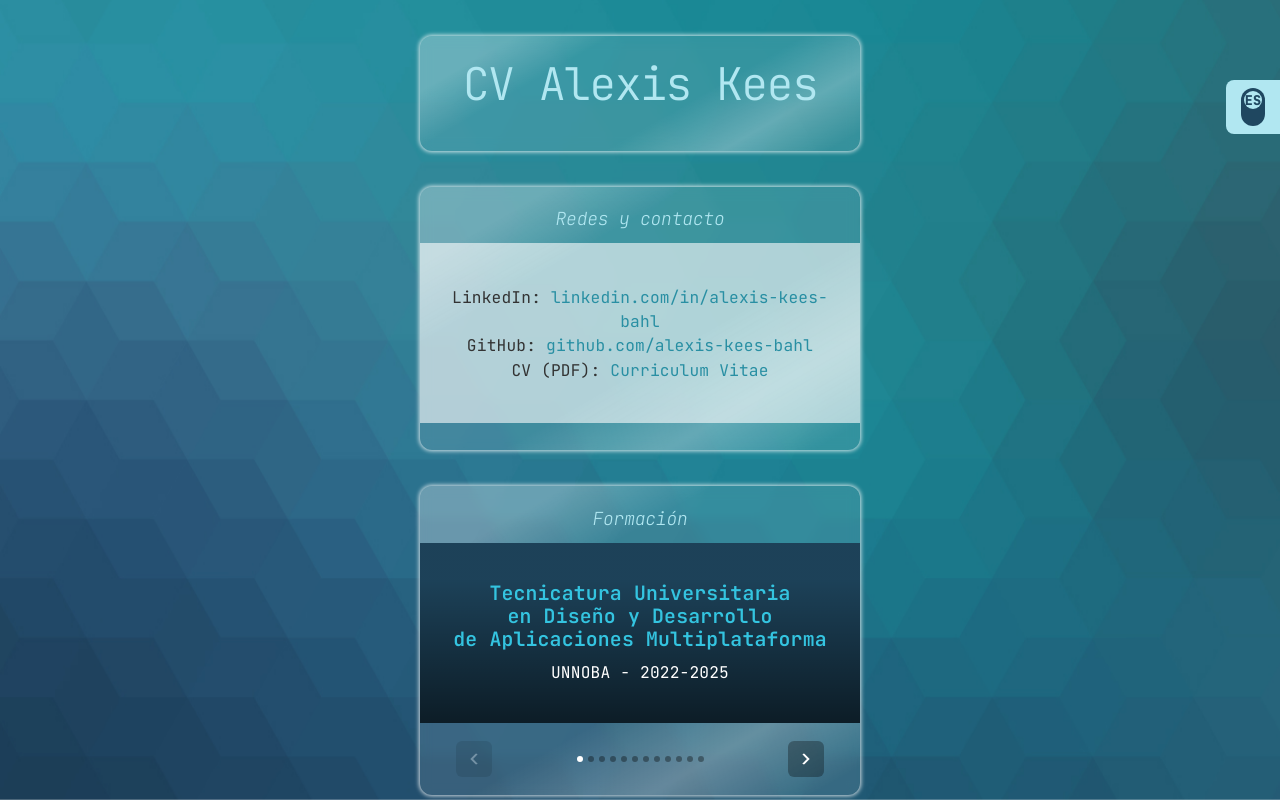
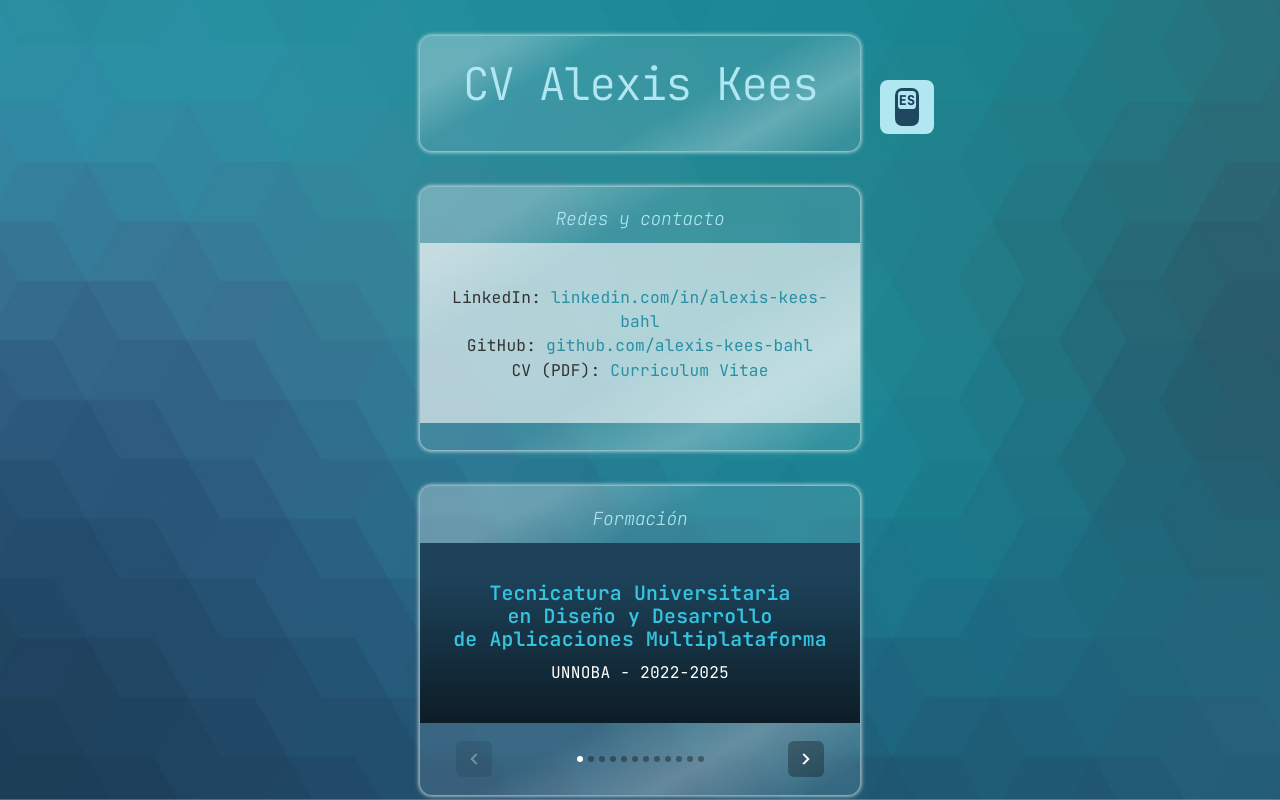
Before and after one commit to alexis-kees-bahl/alexis-kees-bahl.github.io, a React (Vite) app: page / in a window 1280 px wide. Shown: the top 800 px of the page. Built offline with nearby package versions, Linux system fonts and the light colour scheme.

Commit message:
corregí repository en ingles en innercard y estilo de language tab

```diff
--- a/src/App.css
+++ b/src/App.css
@@ -37,7 +37,7 @@ h3 {
 }
 
 h1 {
-  font-size: 2.5rem;
+  font-size: 2rem;
   font-weight: 300;
   margin-bottom: 1rem;
   margin: 0;
@@ -78,6 +78,7 @@ main {
   margin: auto;
   background-color: transparent;
   display: flex;
+  justify-content: space-evenly;
   flex-direction: column;
   align-items: center;
   gap: 2rem;
@@ -160,7 +161,7 @@ header h2 {
   position: relative;
   width: 1rem;
   height: 1.75rem;
-  border-radius: 15px;
+  border-radius: 0.4rem;
   background-color: var(--dark-green);
   cursor: pointer;
   box-sizing: content-box;
@@ -173,11 +174,12 @@ header h2 {
   justify-content: center;
   font-size: 0.75rem;
   font-weight: 800;
+  line-height: 1;
   color: var(--dark-green);
   position: relative;
   width: 1rem;
   height: 1rem;
-  border-radius: 50%;
+  border-radius: 0.2rem;
   background-color: var(--title-color);
   transition: transform 0.2s ease-in;
 }
@@ -490,4 +492,18 @@ footer {
   margin-top: 2rem;
   margin-bottom: 0;
   color: var(--title-color);
+  padding: 2rem;
 }
+
+@media(min-width:608px){
+  .language-tab {
+    left:calc(50vw + 240px);
+    border-radius: 8px;
+  }
+
+  h1 {
+    font-size: 2.5rem;
+  }
+
+
+}
--- a/src/components/Card.jsx
+++ b/src/components/Card.jsx
@@ -168,6 +168,7 @@ export default function Card({ title, items = [], items2 = null, firstPanelTitle
             titleColor={card.titleColor}
             overlayColor={card.overlayColor}
             isActive={index === current}
+            english={english}
           />
         ))}
       </div>
--- a/src/components/InnerCard.jsx
+++ b/src/components/InnerCard.jsx
@@ -13,6 +13,7 @@ export default function InnerCard({
   txtColor = "#FFF",
   titleColor = null,
   overlayColor = "",
+  english
 }) {
   return (
     <div className="inner-card" style={{ background: bgColor }}>
@@ -24,7 +25,7 @@ export default function InnerCard({
           {description}
         </p>
         {link &&
-        <a className="small-link" target="_blank" href={link}><button className="inner-card__panel-button">Repositorio</button></a>}
+        <a className="small-link" target="_blank" href={link}><button className="inner-card__panel-button">{ english ? "Repository":"Repositorio"}</button></a>}
       </div>
     </div>
   );
```
